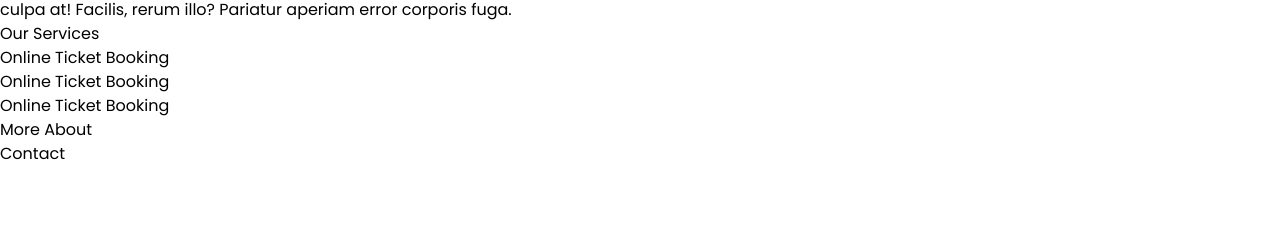
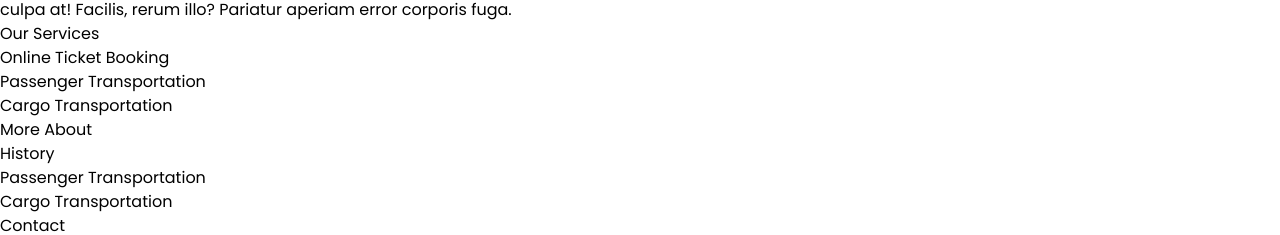
Before and after one commit to BackendExpert/train-booking-system, a React (Vite) app in the folder client/: page / in a window 1280 px wide. Shown: the part 2913-3148 px from the top of the page. Before the commit the page ends 3079 px from the top, so only its background shows below. Built offline with nearby package versions, Linux system fonts and the light colour scheme.

Commit message:
Update HomePage.jsx
Co-Authored-By: JehanKandy  <jehankandy@gmail.com>

```diff
--- a/client/src/components/HomePage/HomePage.jsx
+++ b/client/src/components/HomePage/HomePage.jsx
@@ -1,21 +1,15 @@
-import React from 'react'
+import React, {useState } from 'react'
 import MyIcons from '@reacticons/ionicons'
+import { Link } from "react-router-dom";
 
 const footerData = [
     // for our services
-    {id: 1, name: "Online Ticket Booking", link: "#"},
-    {id: 2, name: "Passenger Transportation", link: "#"},
-    {id: 3, name: "Cargo Transportation", link: "#"},
-    // links
-    {id: 4, name: "History", link: "#"},
-    {id: 5, name: "Gallery", link: "#"},
-    {id: 6, name: "Events", link: "#"},
-    {id: 7, name: "Friends", link: "#"},
-    {id: 8, name: "Link", link: "#"},
-    // contact as
-    {id: 9, name: "jehan@123.com", link: "#", icon: "icon"},
-    {id: 10, name: "+94 711758851", link: "#", icon: "icon"},
-    {id: 11, name: "88, ABC Street, XYZ", link: "#", icon: "icon"},
+    {name: "History", link: "#"},
+    {name: "Gallery", link: "#"},
+    {name: "Events", link: "#"},
+    {name: "Friends", link: "#"},
+    {name: "Link", link: "#"},
+
 ]
 
 const HomePage = () => {
@@ -173,18 +167,30 @@ const HomePage = () => {
                     <h1 className="text-xl font-semibold font-semibold text-gray-500 my-4 ">Our Services</h1>
                     <div className="">
                         <p className="my-5">Online Ticket Booking</p>
-                        <p className="my-5">Online Ticket Booking</p>
-                        <p className="my-5">Online Ticket Booking</p>
+                        <p className="my-5">Passenger Transportation</p>
+                        <p className="my-5">Cargo Transportation</p>
                     </div>
 
                 </div>
                 <div className="lg:px-4 px-0 w-full">
                     <h1 className="text-xl font-semibold font-semibold text-gray-500 my-4 ">More About</h1>
-
+                    <div className="">
+                        <p className="my-5">History</p>
+                        <p className="my-5">Passenger Transportation</p>
+                        <p className="my-5">Cargo Transportation</p>
+                    </div>
                 </div>
                 <div className="lg:px-4 px-0 w-full">
                     <h1 className="text-xl font-semibold font-semibold text-gray-500 my-4 ">Contact</h1>
+                    {
+                        footerData.map((data) => {
+                            return (
+                                <Link>
 
+                                </Link>
+                            )
+                        })
+                    }
                 </div>
 
 
```
